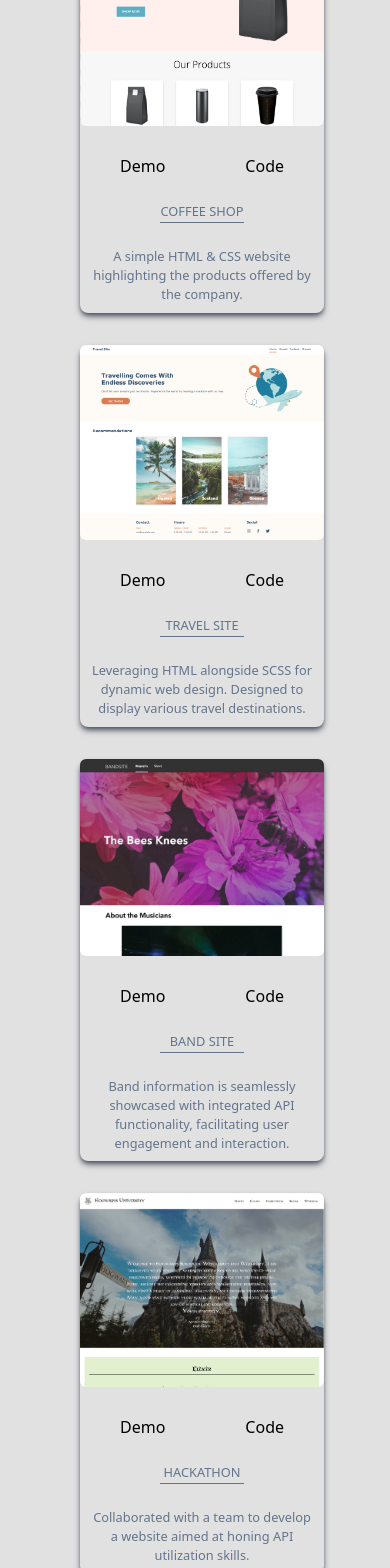
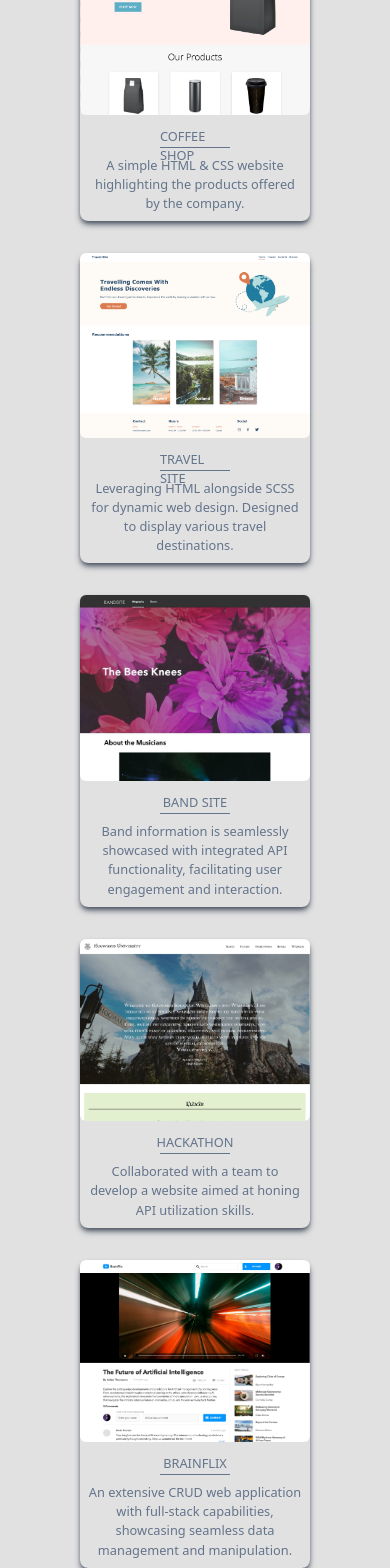
Before and after one commit to gianpinili/my-portfolio, a React (Vite) app: page / in a window 390 px wide. Shown: the part 3940-5508 px from the top of the page. Built offline with nearby package versions, Linux system fonts and the light colour scheme.

Commit message:
update project cards style

```diff
--- a/src/components/Home.tsx
+++ b/src/components/Home.tsx
@@ -96,6 +96,10 @@ function Home() {
       <div className="home__contact">
         <Contacts />
       </div>
+      <div className="hidden md:inline fixed right-[2.5rem] bottom-[30rem]">
+        {/* <ChevronUp />
+        <ChevronDown /> */}
+      </div>
       <FloatingContact />
     </>
   );
--- a/src/components/Projects.tsx
+++ b/src/components/Projects.tsx
@@ -14,24 +14,14 @@ function Projects() {
         </h1>
         <div className="grid sm:grid-cols-2 md:grid-cols-3 gap-8 px-12 sm:px-0 my-10 fade-in">
           <div className="shadow-md shadow-gray-600 rounded-lg">
+            <a href="https://github.com/gianpinili/coffeeshop" target="_blank">
               <img
                 src={CoffeeShop}
                 alt="Coffee Shop Picture"
                 className="rounded-md duration-200 hover:scale-105 object-cover w-[100%]"
               />
-            <div className="flex items-center justify-center">
-              <button className="w-1/2 px-6 py-3 m-4 duration-200 hover:scale-105">
-                Demo
-              </button>
-              <a
-                href="https://github.com/gianpinili/coffeeshop"
-                target="_blank"
-                className="w-1/2 px-6 py-3 m-4 duration-200 hover:scale-105 text-center"
-              >
-                Code
             </a>
-            </div>
-            <div className="mx-20 h-[1px] bg-active flex justify-center relative my-4">
+            <div className=" mt-8 mx-20 h-[1px] bg-active flex justify-center relative">
               <div className="text-[.8rem] uppercase text-active absolute top-[-20px]">
                 Coffee Shop
               </div>
@@ -42,24 +32,14 @@ function Projects() {
             </p>
           </div>
           <div className="shadow-md shadow-gray-600 rounded-lg">
+            <a href="https://github.com/gianpinili/travel-site" target="_blank">
               <img
                 src={TravelSite}
                 alt="Travel Site Picture"
                 className="rounded-md duration-200 hover:scale-105 object-center w-[100%]"
               />
-            <div className="flex items-center justify-center">
-              <button className="w-1/2 px-6 py-3 m-4 duration-200 hover:scale-105">
-                Demo
-              </button>
-              <a
-                href="https://github.com/gianpinili/travel-site"
-                target="_blank"
-                className="w-1/2 px-6 py-3 m-4 duration-200 hover:scale-105 text-center"
-              >
-                Code
             </a>
-            </div>
-            <div className="mx-20 h-[1px] bg-active flex justify-center relative my-4">
+            <div className=" mt-8 mx-20 h-[1px] bg-active flex justify-center relative">
               <div className="text-[.8rem] uppercase text-active absolute top-[-20px]">
                 Travel Site
               </div>
@@ -70,24 +50,14 @@ function Projects() {
             </p>
           </div>
           <div className="shadow-md shadow-gray-600 rounded-lg">
+            <a href="https://github.com/gianpinili/band-site" target="_blank">
               <img
                 src={BandSite}
                 alt="Band Site Picture"
                 className="rounded-md duration-200 hover:scale-105 object-cover w-[100%]"
               />
-            <div className="flex items-center justify-center">
-              <button className="w-1/2 px-6 py-3 m-4 duration-200 hover:scale-105">
-                Demo
-              </button>
-              <a
-                href="https://github.com/gianpinili/band-site"
-                target="_blank"
-                className="w-1/2 px-6 py-3 m-4 duration-200 hover:scale-105 text-center"
-              >
-                Code
             </a>
-            </div>
-            <div className="mx-20 h-[1px] bg-active flex justify-center relative my-4">
+            <div className="mt-8 mx-20 h-[1px] bg-active flex justify-center relative ">
               <div className="text-[.8rem] uppercase text-active absolute top-[-20px]">
                 Band Site
               </div>
@@ -98,24 +68,14 @@ function Projects() {
             </p>
           </div>
           <div className="shadow-md shadow-gray-600 rounded-lg">
+            <a href="https://github.com/gianpinili/hackathon-2" target="_blank">
               <img
                 src={Hackathon}
                 alt="Hogwarts Hackathon Picture"
                 className="rounded-md duration-200 hover:scale-105 object-cover w-[100%]"
               />
-            <div className="flex items-center justify-center">
-              <button className="w-1/2 px-6 py-3 m-4 duration-200 hover:scale-105">
-                Demo
-              </button>
-              <a
-                href="https://github.com/gianpinili/hackathon-2"
-                target="_blank"
-                className="w-1/2 px-6 py-3 m-4 duration-200 hover:scale-105 text-center"
-              >
-                Code
             </a>
-            </div>
-            <div className="mx-20 h-[1px] bg-active flex justify-center relative my-4">
+            <div className="mt-8 mx-20 h-[1px] bg-active flex justify-center relative">
               <div className="text-[.8rem] uppercase text-active absolute top-[-20px]">
                 Hackathon
               </div>
@@ -126,24 +86,14 @@ function Projects() {
             </p>
           </div>
           <div className="shadow-md shadow-gray-600 rounded-lg">
+            <a href="https://github.com/gianpinili/brainflix" target="_blank">
               <img
                 src={BrainFlix}
                 alt="BrainFlix Picture"
                 className="rounded-md duration-200 hover:scale-105 object-cover w-[100%]"
               />
-            <div className="flex items-center justify-center">
-              <button className="w-1/2 px-6 py-3 m-4 duration-200 hover:scale-105">
-                Demo
-              </button>
-              <a
-                href="https://github.com/gianpinili/brainflix"
-                target="_blank"
-                className="w-1/2 px-6 py-3 m-4 duration-200 hover:scale-105 text-center"
-              >
-                Code
             </a>
-            </div>
-            <div className="mx-20 h-[1px] bg-active flex justify-center relative my-4">
+            <div className="mt-8 mx-20 h-[1px] bg-active flex justify-center relative">
               <div className="text-[.8rem] uppercase text-active absolute top-[-20px]">
                 BrainFlix
               </div>
@@ -154,24 +104,17 @@ function Projects() {
             </p>
           </div>
           <div className="shadow-md shadow-gray-600 rounded-lg">
+            <a
+              href="https://github.com/gianpinili/manuspec-capstone"
+              target="_blank"
+            >
               <img
                 src={Capstone}
                 alt="Travel Site Picture"
                 className="rounded-md duration-200 hover:scale-105 object-cover w-[100%]"
               />
-            <div className="flex items-center justify-center">
-              <button className="w-1/2 px-6 py-3 m-4 duration-200 hover:scale-105">
-                Demo
-              </button>
-              <a
-                href="https://github.com/gianpinili/manuspec-capstone"
-                target="_blank"
-                className="w-1/2 px-6 py-3 m-4 duration-200 hover:scale-105 text-center"
-              >
-                Code
             </a>
-            </div>
-            <div className="mx-20 h-[1px] bg-active flex justify-center relative my-4">
+            <div className="mt-8 mx-20 h-[1px] bg-active flex justify-center relative">
               <div className="text-[.8rem] uppercase text-active absolute top-[-20px]">
                 ManuSpec
               </div>
```
Lines whose indentation alone changed are shown as unchanged.
